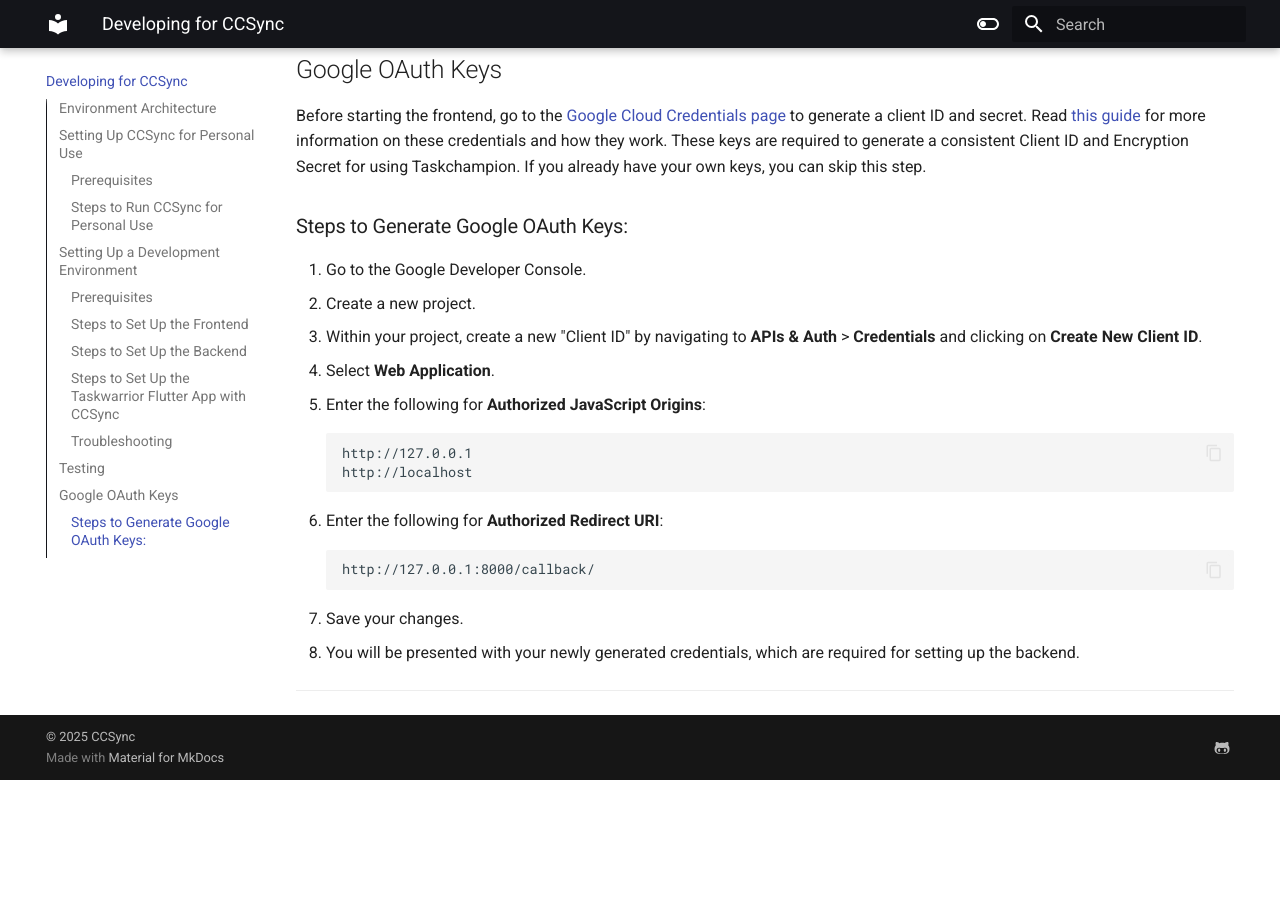
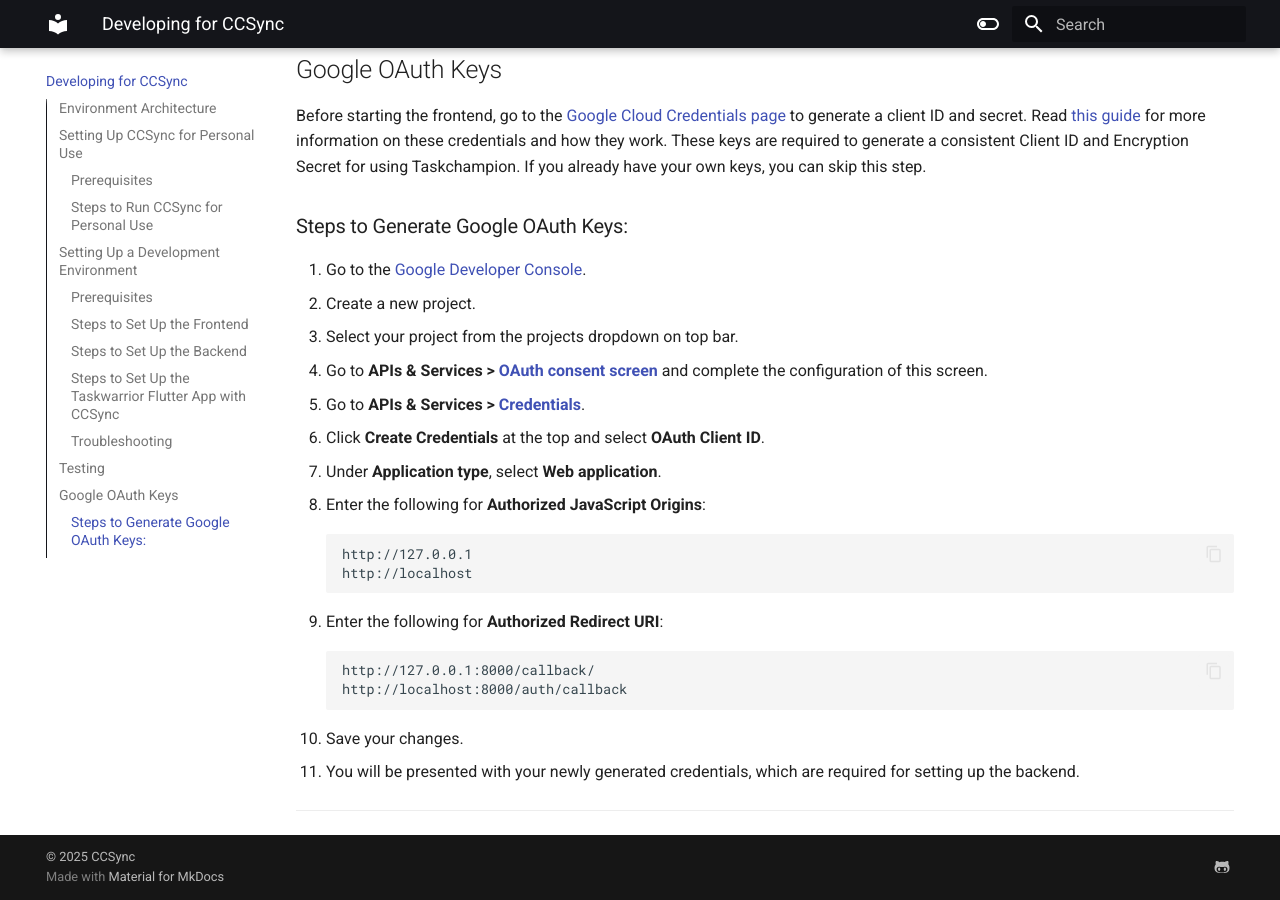
Before and after one commit to its-me-abhishek/ccsync-docs, an MkDocs documentation site: the page built from docs/index.md, in a window 1280 px wide and 900 px high, scrolled down 4465 px. Built offline with MkDocs 1.6.1 and Material for MkDocs 9.7.7, drawn with Linux system fonts in a browser that asks for light colours; before the commit the page ends 5245 px from its top, so only the background shows below that.

Commit message:
Update Google OAuth keys generation steps (#13)
Making it more detail and accurate with the current google cloud website.

```diff
--- a/docs/index.md
+++ b/docs/index.md
@@ -159,20 +159,24 @@
 
 ### Steps to Generate Google OAuth Keys:
 
-1. Go to the Google Developer Console.
+1. Go to the [Google Developer Console](https://console.cloud.google.com/).
 2. Create a new project.
-3. Within your project, create a new "Client ID" by navigating to **APIs & Auth** > **Credentials** and clicking on **Create New Client ID**.
-4. Select **Web Application**.
-5. Enter the following for **Authorized JavaScript Origins**:
+3. Select your project from the projects dropdown on top bar.
+4. Go to **APIs & Services > [OAuth consent screen](https://console.cloud.google.com/auth)** and complete the configuration of this screen.
+5. Go to **APIs & Services > [Credentials](https://console.cloud.google.com/apis/credentials)**.
+6. Click **Create Credentials** at the top and select **OAuth Client ID**.
+7. Under **Application type**, select **Web application**.
+8. Enter the following for **Authorized JavaScript Origins**:
 
         http://127.0.0.1
         http://localhost
 
-6. Enter the following for **Authorized Redirect URI**:
+9. Enter the following for **Authorized Redirect URI**:
 
         http://127.0.0.1:8000/callback/
+        http://localhost:8000/auth/callback
 
-7. Save your changes.
-8. You will be presented with your newly generated credentials, which are required for setting up the backend.
+11. Save your changes.
+12. You will be presented with your newly generated credentials, which are required for setting up the backend.
 
 ---
```
